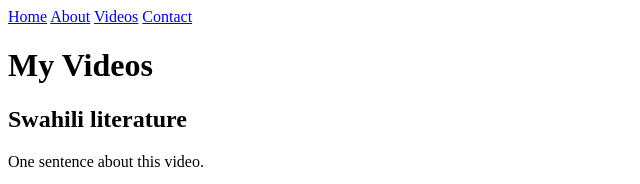
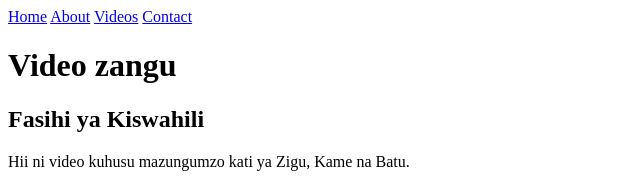
Before and after one commit to MwalimuEsther/my-website, a plain HTML site: page videos.html in a window 1280 px wide. Shown: the top 184 px of the page, without its empty margins (0-640 px from the left). Drawn offline with Linux system fonts and the light colour scheme; grey boxes are pictures that could not be loaded.

Commit message:
Translate video section to Swahili

```diff
--- a/videos.html
+++ b/videos.html
@@ -16,9 +16,9 @@
     </nav>
   </header>
   <main>
-    <h1>My Videos</h1>
-    <h2>Swahili literature</h2>
-    <p>One sentence about this video.</p>
+    <h1>Video zangu</h1>
+    <h2>Fasihi ya Kiswahili</h2>
+    <p>Hii ni video kuhusu mazungumzo kati ya Zigu, Kame na Batu.</p>
    <iframe src="https://www.youtube.com/embed/e0YrFoFT_X0" title="Video ya Kifo Kisimani" width="560" height="315" allowfullscreen></iframe>
   </main>
 </body>
```
